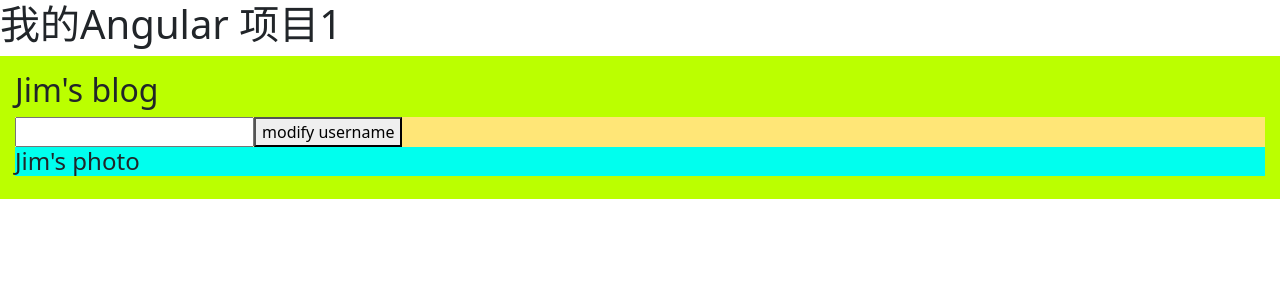
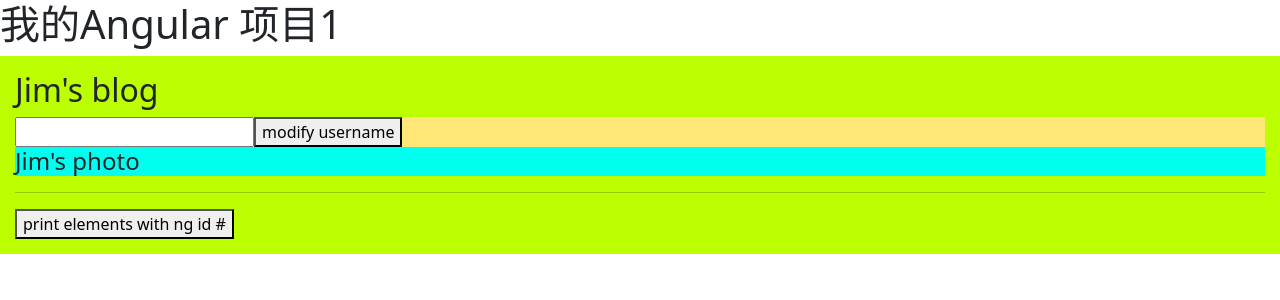
Before and after one commit to foureverhh/angular-bilibili-danei, an Angular app: page / in a window 1280 px wide. Shown: the top 300 px of the page. Built offline with nearby package versions, Linux system fonts and the light colour scheme.

Commit message:
use #id and @ViewChild('id', {static: true/false}) to call it directly

```diff
--- a/src/app/transValueById/my-parent-blog/my-parent-blog.component.html
+++ b/src/app/transValueById/my-parent-blog/my-parent-blog.component.html
@@ -1,5 +1,7 @@
-<div style="background: #bf0;padding: 15px;">
+<div #parent style="background: #bf0;padding: 15px;">
     <h2>{{username}}'s blog</h2>
-    <app-my-child01-modify (usernameModificationEvent)="modifyUserName($event)"></app-my-child01-modify>
-    <app-my-child02-photo [photoOwner]="username"></app-my-child02-photo>
+    <app-my-child01-modify #child1 (usernameModificationEvent)="modifyUserName($event)"></app-my-child01-modify>
+    <app-my-child02-photo #child2 [photoOwner]="username"></app-my-child02-photo>
+    <hr>
+    <button (click)="printWithId()">print elements with ng id #</button>
 </div>
--- a/src/app/transValueById/my-parent-blog/my-parent-blog.component.ts
+++ b/src/app/transValueById/my-parent-blog/my-parent-blog.component.ts
@@ -1,4 +1,4 @@
-import { Component, OnInit } from '@angular/core';
+import { Component, OnInit, ViewChild } from '@angular/core';
 
 @Component({
   selector: 'app-my-parent-blog',
@@ -15,4 +15,18 @@ export class MyParentBlogComponent implements OnInit {
   modifyUserName(event: any) {
     this.username = event;
   }
+  //print all elements with # id
+  @ViewChild('parent', {static: true})
+  private parent: any;
+  @ViewChild('child1', {static: true})
+  private child1: any;
+  @ViewChild('child2', {static: true})
+  private child2: any;
+  printWithId() {
+    console.log('parent', this.parent);
+    console.log('child1', this.child1);
+    console.log('child2', this.child2);
+    this.child2.photoOwner = 'Tom';
+    this.child1.usernameModificationEvent.emit('Haha');
+  }
 }
```
